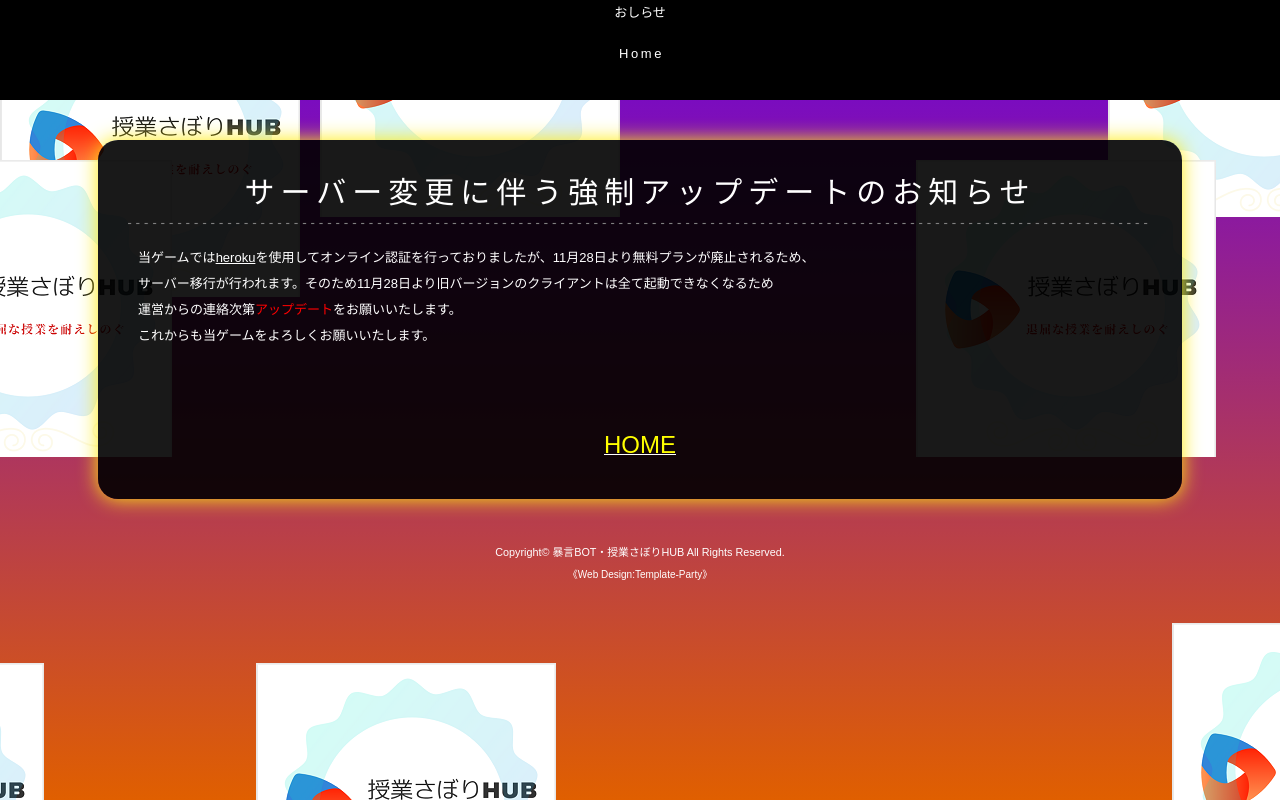
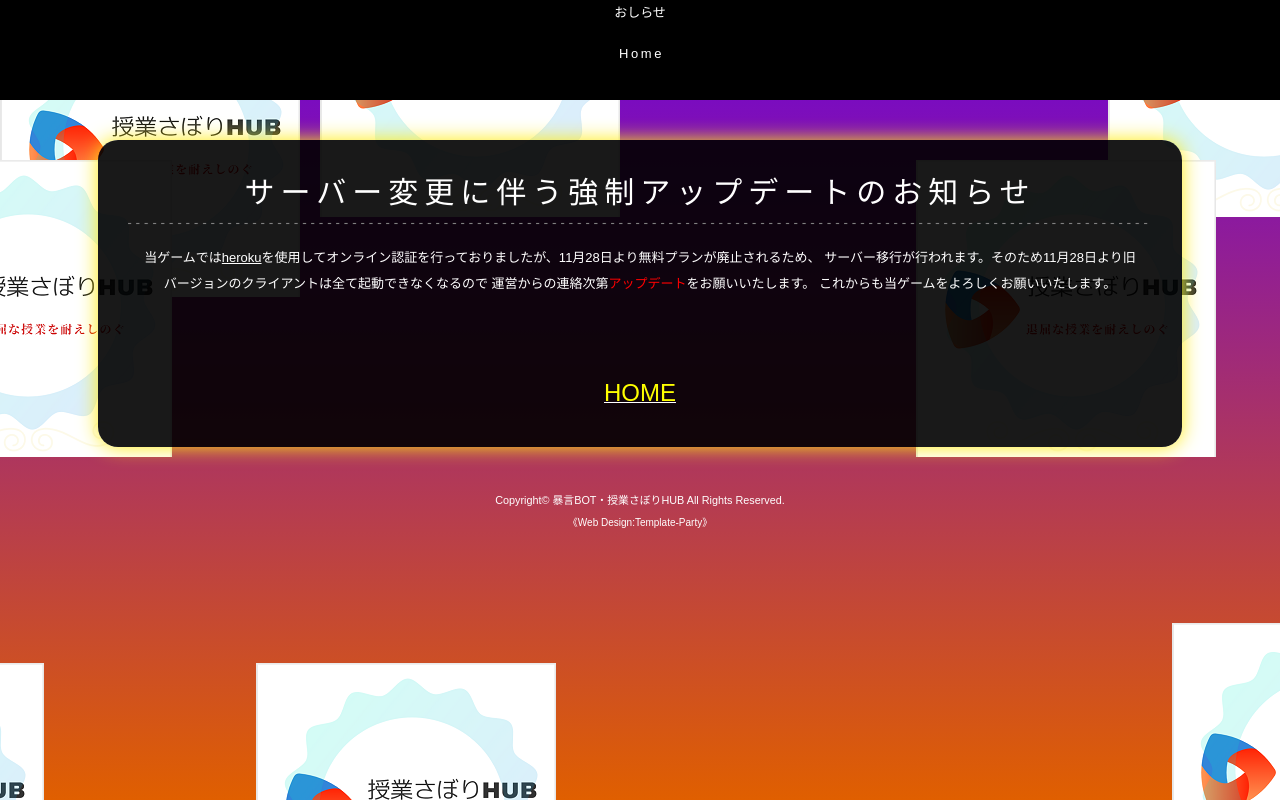
Before and after one commit to RiverTeacher/takayarpg2, a plain HTML site: page 20220826.html in a window 1280 px wide. Drawn offline with Linux system fonts and the light colour scheme.

Commit message:
Update 20220826.html

```diff
--- a/20220826.html
+++ b/20220826.html
@@ -47,10 +47,12 @@
 <section class="inner first">
 
 <h2>サーバー変更に伴う強制アップデートのお知らせ</h2>
-<p>当ゲームでは<a href="https://www.heroku.com">heroku</a>を使用してオンライン認証を行っておりましたが、11月28日より無料プランが廃止されるため、<br>
-サーバー移行が行われます。そのため11月28日より旧バージョンのクライアントは全て起動できなくなるため<br>
-運営からの連絡次第<font color="red">アップデート</font>をお願いいたします。<br>
+	<center>
+<p>当ゲームでは<a href="https://www.heroku.com">heroku</a>を使用してオンライン認証を行っておりましたが、11月28日より無料プランが廃止されるため、
+サーバー移行が行われます。そのため11月28日より旧バージョンのクライアントは全て起動できなくなるので
+運営からの連絡次第<font color="red">アップデート</font>をお願いいたします。
 これからも当ゲームをよろしくお願いいたします。</p><br><br>
+	</center>
 <center>
 <a href="index"><font size="5" color="yellow">HOME</font></a>
 </center>
```
